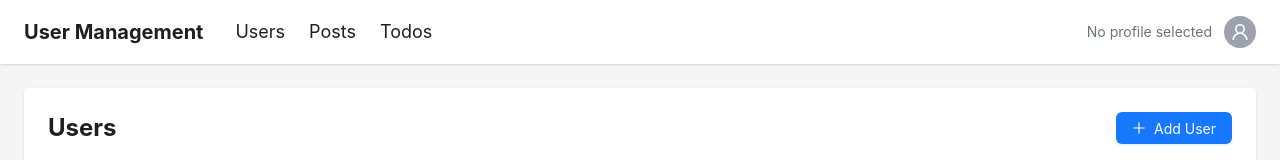
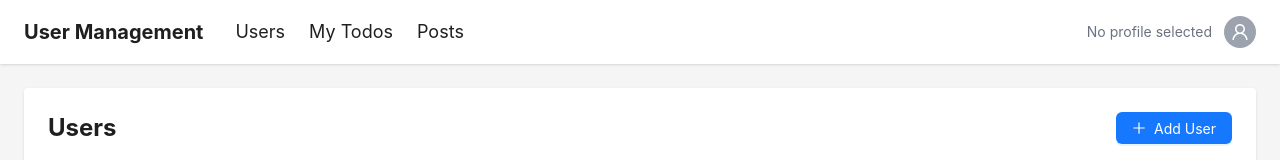
Before and after one commit to AlfinhiHD/synapsis-challenge, a Next.js app: page /users in a window 1280 px wide. Shown: the top 160 px of the page. Built offline with nearby package versions, Linux system fonts and the light colour scheme; no server answers.

Commit message:
add todos page

```diff
--- a/src/components/layout/Header.tsx
+++ b/src/components/layout/Header.tsx
@@ -22,6 +22,7 @@ export const Header: React.FC = () => {
 
     setMenuItems([
       { key: "users", label: <Link href="/users">Users</Link> },
+      { key: "todos", label: <Link href="/todos">My Todos</Link> },
       {
         key: "posts",
         label: "Posts",
@@ -30,7 +31,6 @@ export const Header: React.FC = () => {
           { key: "my-posts", label: <Link href="/posts/my">My Posts</Link> },
         ],
       },
-      { key: "todos", label: <Link href="/todos">Todos</Link> },
     ]);
 
     handleResize();
--- a/src/pages/todos/index.tsx
+++ b/src/pages/todos/index.tsx
@@ -1,39 +1,73 @@
-// import React from 'react';
-// import { useQuery } from '@tanstack/react-query';
-// import { List, Tag, Checkbox } from 'antd';
-// import { todoApi } from '@/services/todos.service';
+import React, { useEffect, useState } from "react";
+import { useQuery } from "@tanstack/react-query";
+import { List, Tag, Checkbox, Modal } from "antd";
+import { todoApi } from "@/services/todos.service";
+import { useUser } from "@/context/UserContext";
+import { TodoStatus, TodoType } from "@/types/todos.type";
+import { useRouter } from "next/navigation";
+
+const TodosPage = () => {
+  const { selectedUser } = useUser();
+  const router = useRouter();
+  const [isModalOpen, setIsModalOpen] = useState(false);
+  const { data: todos, isLoading } = useQuery<TodoType[]>({
+    queryKey: ["todos", selectedUser?.id],
+    queryFn: () => selectedUser?.id ? todoApi.getUserTodos(selectedUser.id) : Promise.resolve([]),
+    enabled: !!selectedUser?.id,
+  });
+
+  useEffect(() => {
+    if (!selectedUser) {
+      setIsModalOpen(true);
+    }
+  }, [selectedUser]);
+
+  const handleRedirect = () => {
+    setIsModalOpen(false);
+    router.push("/users");
+  };
 
 
-// const TodosPage = () => {
-//   const { data: todos, isLoading } = useQuery({
-//     queryKey: ['todos'],
-//     queryFn: () => todoApi.getUserTodos(/* Add selected user ID here */)
-//   });
+  return (
+    <div>
+      <h1 className="text-2xl font-bold mb-4">Todos</h1>
+      <List
+        dataSource={todos || []}
+        renderItem={(todo) => (
+          <List.Item
+            actions={[
+              <Tag
+                key={`tag-${todo.id}`}
+                color={
+                  todo.status === TodoStatus.Completed ? "green" : "orange"
+                }
+              >
+                {todo.status}
+              </Tag>,
+            ]}
+          >
+            <List.Item.Meta
+              avatar={<Checkbox checked={todo.status === "completed"} />}
+              title={todo.title}
+              description={`Due: ${new Date(todo.due_on).toLocaleDateString()}`}
+            />
+          </List.Item>
+        )}
+        loading={isLoading}
+      />
 
-//   return (
-//     <div>
-//       <h1 className="text-2xl font-bold mb-4">Todos</h1>
-//       <List
-//         dataSource={todos || []}
-//         renderItem={todo => (
-//           <List.Item
-//             actions={[
-//               <Tag color={todo.status === 'completed' ? 'green' : 'orange'}>
-//                 {todo.status}
-//               </Tag>
-//             ]}
-//           >
-//             <List.Item.Meta
-//               avatar={<Checkbox checked={todo.status === 'completed'} />}
-//               title={todo.title}
-//               description={`Due: ${new Date(todo.due_on).toLocaleDateString()}`}
-//             />
-//           </List.Item>
-//         )}
-//         loading={isLoading}
-//       />
-//     </div>
-//   );
-// };
+<Modal
+        title="Pilih Profile"
+        open={isModalOpen}
+        onOk={handleRedirect}
+        onCancel={handleRedirect}
+        okText="Pilih Profile"
+        cancelText="Batal"
+      >
+        <p>Anda harus memilih profil terlebih dahulu sebelum melihat todos.</p>
+      </Modal>
+    </div>
+  );
+};
 
-// export default TodosPage;
+export default TodosPage;
```
